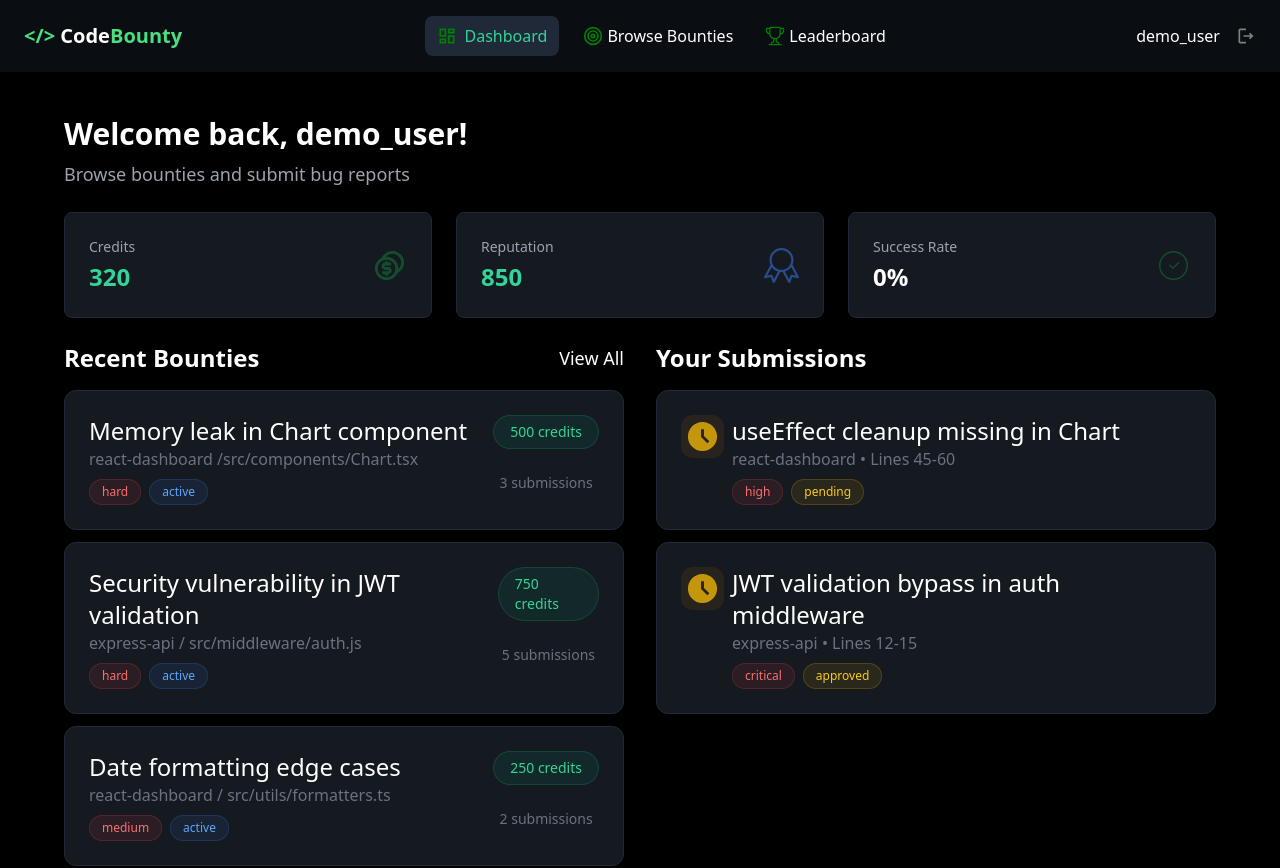
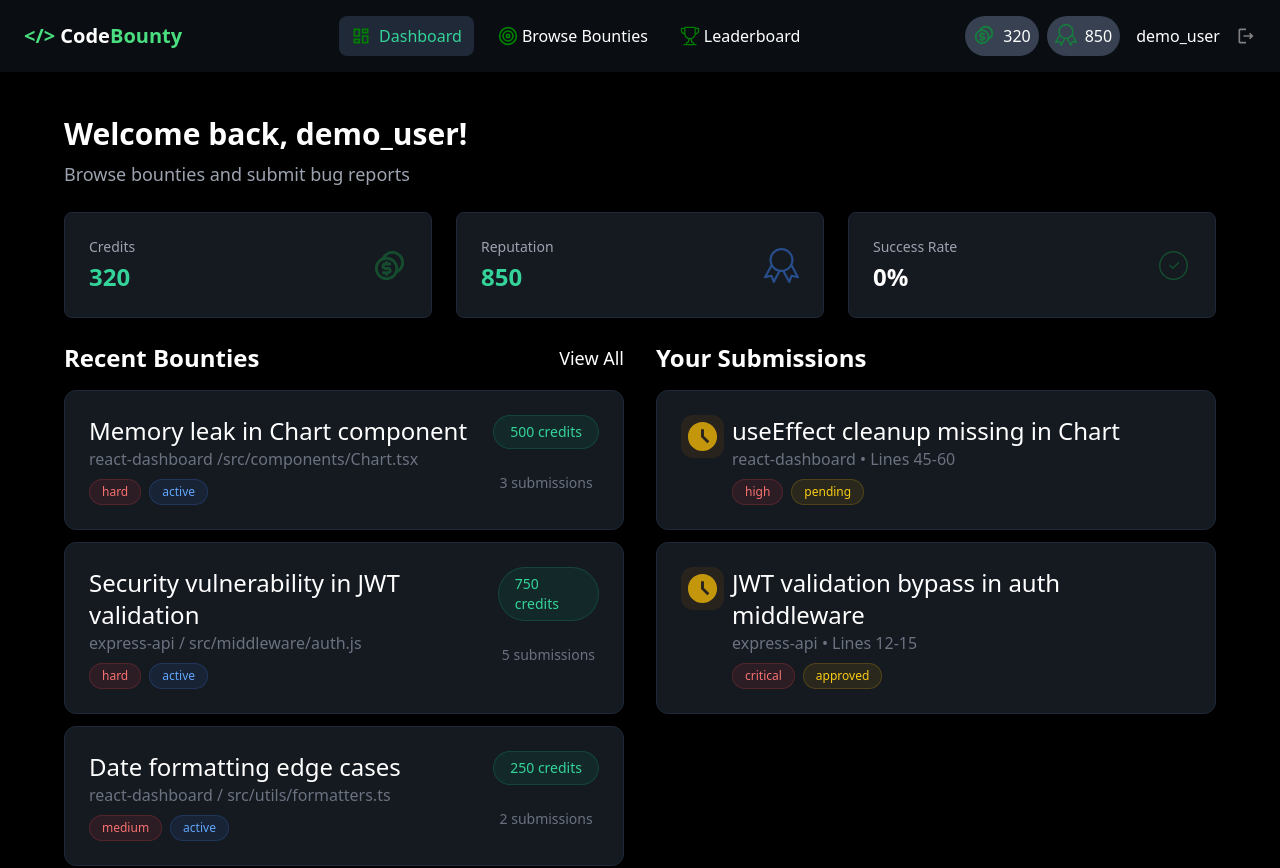
Before and after one commit to arthsaAr/CodeBounty, a React app in the folder frontend/: page /dashboard-owner in a window 1280 px wide. Shown: the top 868 px of the page. Built offline with nearby package versions, Linux system fonts and the light colour scheme; the HTML template or start-up script is replaced by a standard one.

Commit message:
added tokens and coins count in the navBar

```diff
--- a/frontend/src/components/Navbar.tsx
+++ b/frontend/src/components/Navbar.tsx
@@ -2,6 +2,8 @@ import React from 'react'
 import { FiTarget } from 'react-icons/fi'
 import { MdOutlineDashboard, MdOutlineLogout  } from "react-icons/md";
 import { GoTrophy } from "react-icons/go";
+import { RiCoinsLine } from 'react-icons/ri';
+import { SlBadge } from 'react-icons/sl';
 
 type NavBarProps = {
   setActivePage: (page: string) => void;
@@ -59,6 +61,17 @@ const Navbar = ({ setActivePage, activePage }: NavBarProps) => {
       </div>
 
       <div className="flex items-center gap-4">
+        <div className='flex flex-row gap-2'>
+          <div className='flex flex-row bg-gray-700 rounded-full p-2 gap-2'>
+            <RiCoinsLine className="text-green-700" size={22}/>
+            <h3>320</h3>
+          </div>
+
+          <div className='bg-gray-700 flex flex-row rounded-full p-2 gap-2'>
+            <SlBadge className="text-green-700" size={22}/>
+            <h3>850</h3>
+          </div>
+        </div>
         <button className="hover:text-green-400">demo_user</button>
         <button onClick={() => {
                 localStorage.removeItem("token");
```
